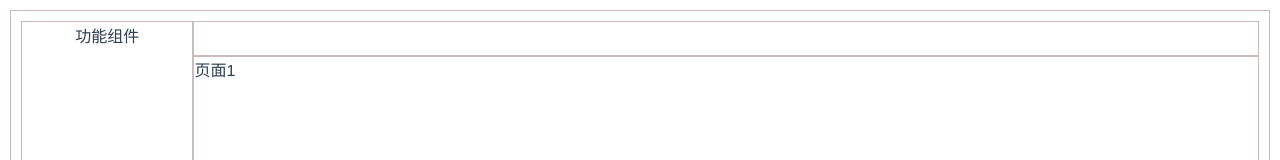
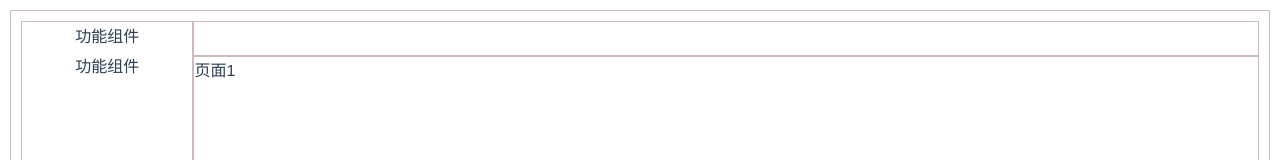
Before and after one commit to liuzongyue/integration_regional, a Vue app: page /page-menu/page1 in a window 1280 px wide. Shown: the top 160 px of the page. Built offline with nearby package versions, Linux system fonts and the light colour scheme; the HTML template or start-up script is replaced by a standard one.

Commit message:
优化下拉动画效果

```diff
--- a/src/views/pageMenu/leftNavigation/index.vue
+++ b/src/views/pageMenu/leftNavigation/index.vue
@@ -42,6 +42,36 @@
                 ]
               },
             ]
+          },
+          {
+            label: "功能组件",
+            pathUrl: "/page-menu",
+            show: false,
+            children: [
+              {
+                label: "组件一",
+                pathUrl: "",
+              },
+              {
+                label: "组件二",
+                pathUrl: "",
+              },
+              {
+                label: "组件三",
+                pathUrl: "",
+              },
+              {
+                label: "组件四",
+                pathUrl: "",
+                show: false,
+                children: [
+                  {
+                    label: "组件五",
+                    pathUrl: "",
+                  },
+                ]
+              },
+            ]
           }
         ],
       }
@@ -55,5 +85,10 @@
   height: 100%;
   box-sizing: border-box;
   border: 1px solid #cbbbbb;
+  overflow: scroll;
+  padding: 0;
+}
+.menu-left::-webkit-scrollbar{
+  width: 0;
 }
 </style>
--- a/src/views/pageMenu/leftNavigation/ul-menuList.vue
+++ b/src/views/pageMenu/leftNavigation/ul-menuList.vue
@@ -1,8 +1,8 @@
 <template>
   <div>
-    <ul v-for="(item, index) in menuList" :key="item.label + index">
+    <ul v-for="(item, index) in menuList" style="height: 30px; overflow: hidden;" :key="item.label + index">
       <div @click="openPage($event, item)" class="menu-top">{{ item.label }}</div>
-      <ul-menuList :menuList="item.children" v-show="item.children && item.show" class="an-menu"></ul-menuList>
+      <ul-menuList :menuList="item.children" style="height: 0; overflow: hidden;" class="an-menu"></ul-menuList>
     </ul>
   </div>
 </template>
@@ -18,14 +18,24 @@ export default {
   methods: {
     openPage(e, item) {
       item.show = !item.show
+      e.target.parentNode.style.height = "auto"
+      let node = e.target.parentNode.children[1]
+      node.style.height = node.clientHeight + 'px'
       if (item.show) {
-        this.$nextTick(() => {
-          let node = e.target.parentNode.children[1]
-          if (node) {
-            node.style.height = item.children && (item.children.length * 90 + "px")
-            node.style.transition = "all 2s";
-          }
-        })
+        if (node) {
+          node.style.transition = "all .5s";
+          node.style.height = item.children && (item.children.length * 30 + "px")
+          setTimeout(() => {
+            node.style.height = "auto"
+          }, 500)
+        }
+      }else{
+        if (node) {
+          setTimeout( () => {
+            node.style.transition = "all .2s";
+            node.style.height = 0
+          })
+        }
       }
     }
   },
@@ -36,7 +46,6 @@ export default {
 .an-menu {
   color: red;
   background: blue;
-  overflow: hidden;
 }
 
 .menu-top {
```
